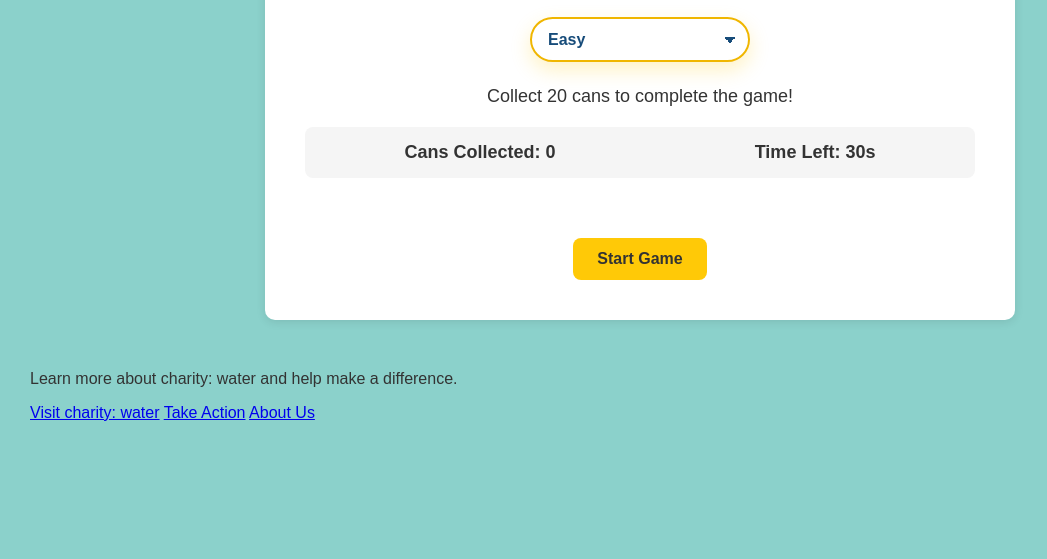
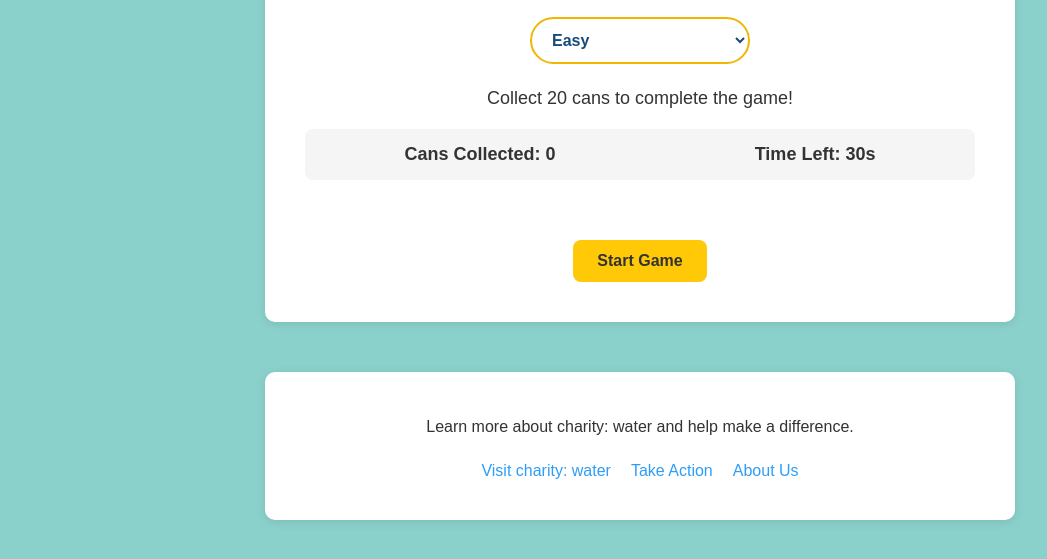
Before and after one commit to MCooperM05/06-cw-game-water-quest-completed, a plain HTML site: page index.html in a window 1280 px wide. Shown: the part 225-784 px from the top of the page, without its empty margins (0-1047 px from the left). Drawn offline with Linux system fonts and the light colour scheme; a script that the page names is missing; a web font is replaced by a local one.

Commit message:
Added styling to footer

```diff
--- a/style.css
+++ b/style.css
@@ -66,17 +66,11 @@ select {
   margin: 0 auto 24px auto;
   color: #174c7a;
   background: linear-gradient(135deg, #FFC907 0%, #ffdd57 100%);
-  font-weight: 700;
+  font-weight: bold;
   border: 2px solid #f0b600;
   padding: 12px 44px 12px 16px;
   font-size: 16px;
   border-radius: 999px;
-  box-shadow: 0 8px 20px rgba(255, 201, 7, 0.24);
-  cursor: pointer;
-  appearance: none;
-  -webkit-appearance: none;
-  background-image: linear-gradient(45deg, transparent 50%, #174c7a 50%), linear-gradient(135deg, #174c7a 50%, transparent 50%);
-  background-position: calc(100% - 18px) calc(1em + 2px), calc(100% - 12px) calc(1em + 2px);
   background-size: 6px 6px, 6px 6px;
   background-repeat: no-repeat;
 }
@@ -126,6 +120,27 @@ select:focus {
   gap: 15px;
   margin: 0 auto;
   max-width: 500px;
+}
+
+.footer {
+  max-width: 750px;
+  margin: 50px auto;
+  background-color: #fff;
+  padding: 30px;
+  border-radius: 10px;
+  box-shadow: 0 2px 10px rgba(0, 0, 0, 0.1);
+  text-align: center;
+}
+
+.footer .links {
+  display: flex;
+  justify-content: center;
+}
+
+.footer .links a {
+  text-decoration: none;
+  padding: 10px;
+  color: #2E9DF7;
 }
 
 /* End-of-game message styling */
```
